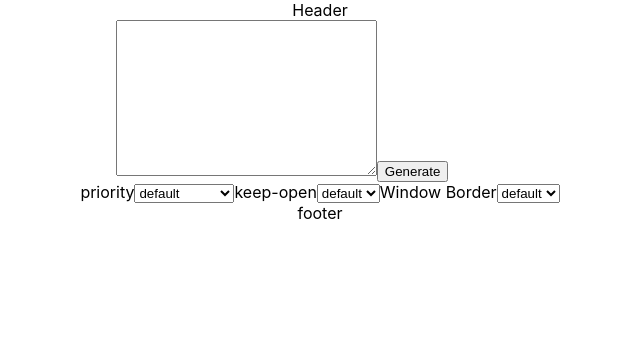
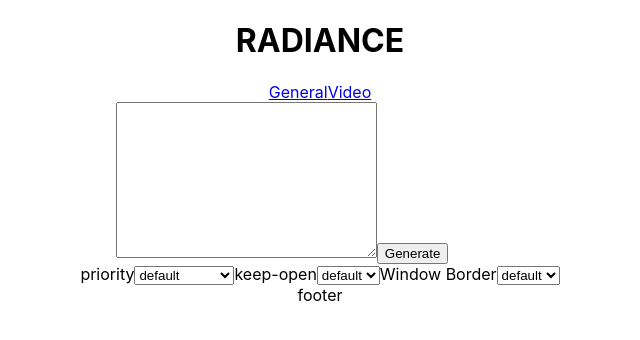
Before and after one commit to vishal-joshy/radiance, a React (Create React App) app: page / in a window 1280 px wide. Shown: the top 340 px of the page, without its empty margins (320-960 px from the left). Built offline with nearby package versions, Linux system fonts and the light colour scheme.

Commit message:
Add video route

```diff
--- a/src/App.tsx
+++ b/src/App.tsx
@@ -2,19 +2,18 @@ import React from "react";
 import "./App.css";
 import Layout from "./components/Layout";
 import General from "./pages/General/General";
-import { fileGen } from "./utilities/fileGen";
 import { BrowserRouter, Routes, Route } from "react-router-dom";
+import Video from "./pages/Video/Video";
 
 function App() {
   return (
     <div className="App">
-      <Layout>
-        <BrowserRouter>
-          <Routes>
-            <Route path="/" element={<General />} />
-          </Routes>
-        </BrowserRouter>
-      </Layout>
+      <BrowserRouter>
+        <Routes>
+          <Route path="/" element={<General />} />
+          <Route path="/video" element={<Video />} />
+        </Routes>
+      </BrowserRouter>
     </div>
   );
 }
--- a/src/components/Layout/Header.tsx
+++ b/src/components/Layout/Header.tsx
@@ -1,15 +1,19 @@
-import React, { ReactElement } from 'react'
+import React, { ReactElement } from "react";
+import { Link } from "react-router-dom";
 
-interface Props {
+interface Props {}
 
+function Header({}: Props): ReactElement {
+  const logo = "RADIANCE";
+  return (
+    <div>
+      <h1>{logo}</h1>
+      <nav>
+        <Link to="/">General</Link>
+        <Link to="/video">Video</Link>
+      </nav>
+    </div>
+  );
 }
 
-function Header({}: Props): ReactElement {
-    return (
-        <div>
-            Header
-        </div>
-    )
-}
-
-export default Header
+export default Header;
--- a/src/components/TextBox/TextBox.tsx
+++ b/src/components/TextBox/TextBox.tsx
@@ -7,8 +7,11 @@ interface Props {}
 function TextBox({}: Props): ReactElement {
   const [downloadLinkVisibility, setDownloadLinkVisibility] = useState(false);
   const generalData = useAppSelector((state) => state.general);
+  const videoData = useAppSelector((state) => state.video);
   const generalKeys = Object.keys(generalData.data);
   const generalStaticData = generalKeys.map((key) => `${key}=${generalData.data[key]}`);
+  const videoKeys = Object.keys(videoData.data);
+  const videoStaticData = videoKeys.map((key) => `${key}=${videoData.data[key]}`);
 
   const generateFile = () => {
     const textField: any = document.querySelector("#text-field");
@@ -26,7 +29,7 @@ function TextBox({}: Props): ReactElement {
         readOnly
         cols={30}
         rows={10}
-        value={generalStaticData.join("\n")}
+        value={generalStaticData.join("\n") + videoStaticData.join("\n")}
       ></textarea>
       <button onClick={generateFile}>Generate</button>
       {/* eslint-disable jsx-a11y/anchor-is-valid */}
--- a/src/pages/General/General.tsx
+++ b/src/pages/General/General.tsx
@@ -1,5 +1,6 @@
 import React, { ChangeEvent, ReactElement, useState } from "react";
 import DropDown from "../../components/DropDown/DropDown";
+import Layout from "../../components/Layout";
 import { setGeneral, removeFromGeneral } from "../../store/general/generalSlice";
 import { useAppDispatch, useAppSelector } from "../../store/hooks";
 
@@ -35,7 +36,7 @@ function General(): ReactElement {
   };
 
   return (
-    <div>
+    <Layout>
       <DropDown
         id={generalTemplate.priority.id}
         label={generalTemplate.priority.id}
@@ -54,7 +55,7 @@ function General(): ReactElement {
         values={generalTemplate.windowBorder.options}
         handleChange={handleChange}
       />
-    </div>
+    </Layout>
   );
 }
 
--- a/src/pages/Video/Video.tsx
+++ b/src/pages/Video/Video.tsx
@@ -1,5 +1,6 @@
 import React, { ChangeEvent, ReactElement } from "react";
 import DropDown from "../../components/DropDown/DropDown";
+import Layout from "../../components/Layout";
 import { useAppDispatch, useAppSelector } from "../../store/hooks";
 import { removeFromVideo, setVideo } from "../../store/video/videoSlice";
 
@@ -25,14 +26,14 @@ function Video(): ReactElement {
   };
 
   return (
-    <div>
+    <Layout>
       <DropDown
         id={videoTemplate.video.id}
         label={videoTemplate.video.label}
         values={videoTemplate.video.options}
         handleChange={handleChange}
       />
-    </div>
+    </Layout>
   );
 }
 
--- a/src/store/index.ts
+++ b/src/store/index.ts
@@ -1,9 +1,11 @@
 import { configureStore } from "@reduxjs/toolkit";
 import generalReducer from "./general/generalSlice";
+import videoReducer from "./video/videoSlice";
 
 export const store = configureStore({
   reducer: {
     general: generalReducer,
+    video: videoReducer,
   },
 });
 
```
